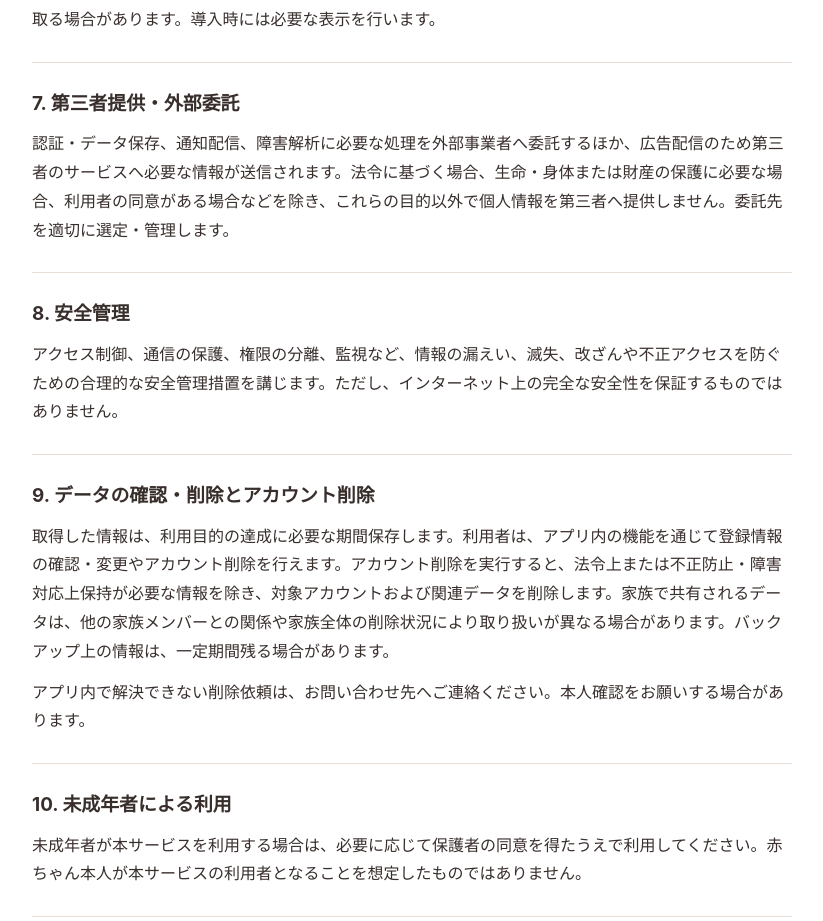
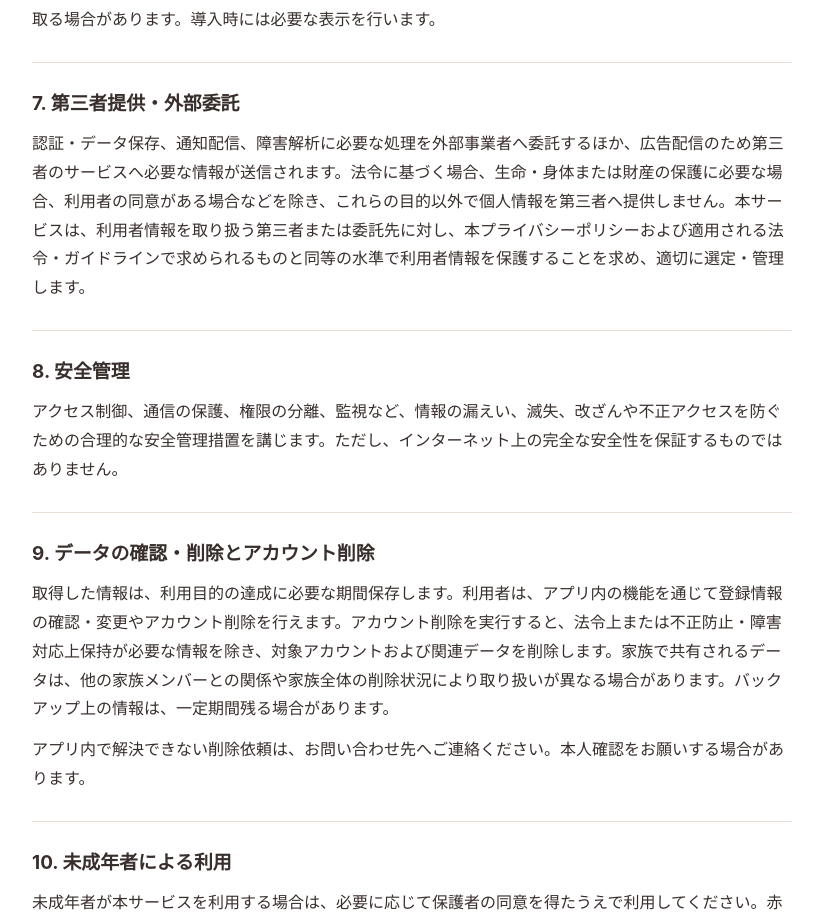
Before and after one commit to kai10-inui/bebist-web, a Next.js app: page /privacy in a window 1280 px wide. Shown: the part 2066-2987 px from the top of the page, without its empty margins (228-1051 px from the left). Built offline with nearby package versions, Linux system fonts and the light colour scheme.

Commit message:
docs: clarify third-party privacy protection requirements

```diff
--- a/app/privacy/page.tsx
+++ b/app/privacy/page.tsx
@@ -23,7 +23,7 @@ export default function PrivacyPage() {
       <section><h2>4. 外部サービス</h2><p>認証、データ保存、家族間の同期のため、外部のクラウド基盤サービスを利用します。通知の配信には外部の通知配信サービスを利用し、端末の登録情報、通知用トークンや配信に必要な情報を取り扱います。</p><p>障害の検知・品質改善には外部の障害解析サービスを利用します。クラッシュ・診断情報、OS・端末情報、アプリのバージョン・ビルド番号、画面遷移等の技術情報を送信します。認証トークン、メールアドレス、家族・赤ちゃんの情報、商品名、在庫、履歴、メモ、通信の本文は、障害解析の送信対象に含めないよう制御しています。</p><p>各外部サービスにおける情報の取り扱いは、各事業者の規約およびプライバシーポリシーにも従います。</p></section>
       <section><h2>5. 広告関連情報</h2><p>iPhone版では、広告配信のため第三者の広告配信サービスを利用します。広告配信、表示回数の管理、効果測定、不正利用防止のため、IPアドレスから推定されるおおよその地域、端末識別子、広告の表示・操作情報、診断情報などが広告事業者によって取得または利用される場合があります。</p><p>iOSでは、広告配信や広告効果の測定等のため、端末の機能を通じてトラッキングの許可を求める場合があります。許可しなくても、本サービスの主要機能は利用できます。トラッキングに関する選択は、端末の設定から変更できます。</p><p>本サービスは、トラッキングの許可状態にかかわらず、パーソナライズされていない広告を要求します。ただし、非パーソナライズ広告でも、広告の表示回数管理、集計、不正利用防止等のために端末識別子等が利用される場合があります。</p></section>
       <section><h2>6. 外部リンク・アフィリエイト</h2><p>商品検索などから外部の通販サイトへ移動する場合があります。移動先での情報の取り扱いは、各サイトの規約およびプライバシーポリシーをご確認ください。</p><p>本サービスは、今後アフィリエイトプログラムを利用し、リンク経由の購入等により運営者が報酬を受け取る場合があります。導入時には必要な表示を行います。</p></section>
-      <section><h2>7. 第三者提供・外部委託</h2><p>認証・データ保存、通知配信、障害解析に必要な処理を外部事業者へ委託するほか、広告配信のため第三者のサービスへ必要な情報が送信されます。法令に基づく場合、生命・身体または財産の保護に必要な場合、利用者の同意がある場合などを除き、これらの目的以外で個人情報を第三者へ提供しません。委託先を適切に選定・管理します。</p></section>
+      <section><h2>7. 第三者提供・外部委託</h2><p>認証・データ保存、通知配信、障害解析に必要な処理を外部事業者へ委託するほか、広告配信のため第三者のサービスへ必要な情報が送信されます。法令に基づく場合、生命・身体または財産の保護に必要な場合、利用者の同意がある場合などを除き、これらの目的以外で個人情報を第三者へ提供しません。本サービスは、利用者情報を取り扱う第三者または委託先に対し、本プライバシーポリシーおよび適用される法令・ガイドラインで求められるものと同等の水準で利用者情報を保護することを求め、適切に選定・管理します。</p></section>
       <section><h2>8. 安全管理</h2><p>アクセス制御、通信の保護、権限の分離、監視など、情報の漏えい、滅失、改ざんや不正アクセスを防ぐための合理的な安全管理措置を講じます。ただし、インターネット上の完全な安全性を保証するものではありません。</p></section>
       <section><h2>9. データの確認・削除とアカウント削除</h2><p>取得した情報は、利用目的の達成に必要な期間保存します。利用者は、アプリ内の機能を通じて登録情報の確認・変更やアカウント削除を行えます。アカウント削除を実行すると、法令上または不正防止・障害対応上保持が必要な情報を除き、対象アカウントおよび関連データを削除します。家族で共有されるデータは、他の家族メンバーとの関係や家族全体の削除状況により取り扱いが異なる場合があります。バックアップ上の情報は、一定期間残る場合があります。</p><p>アプリ内で解決できない削除依頼は、お問い合わせ先へご連絡ください。本人確認をお願いする場合があります。</p></section>
       <section><h2>10. 未成年者による利用</h2><p>未成年者が本サービスを利用する場合は、必要に応じて保護者の同意を得たうえで利用してください。赤ちゃん本人が本サービスの利用者となることを想定したものではありません。</p></section>
```
